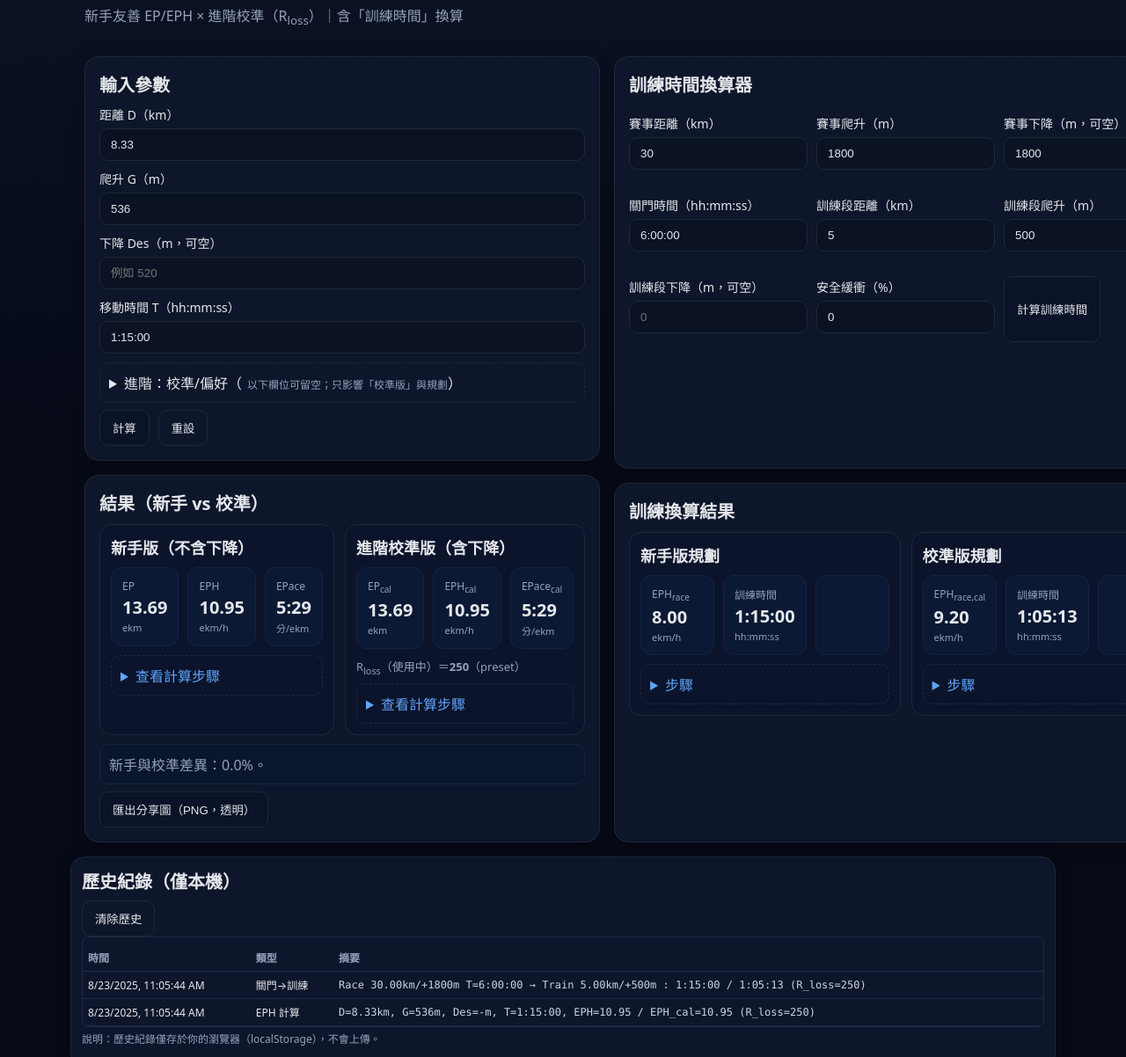
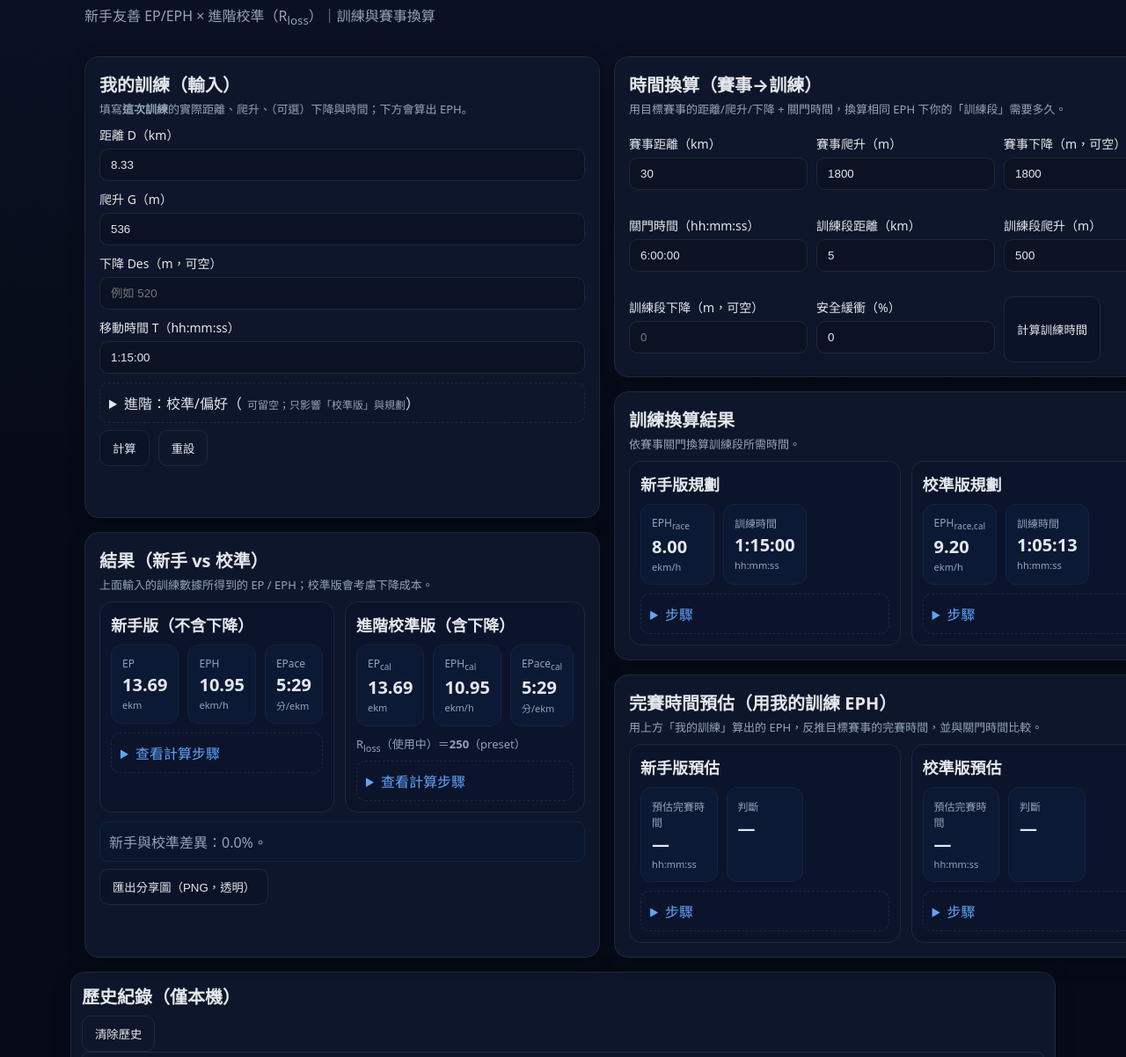
Before and after one commit to maotai11/trail-EPH, a plain HTML site: page index.html in a window 1280 px wide. Shown: the part 59-1261 px from the top of the page at 88% size. Drawn offline with Linux system fonts and the light colour scheme.

Commit message:
Update index.html

```diff
--- a/index.html
+++ b/index.html
@@ -10,18 +10,14 @@
   <link rel="apple-touch-icon" href="icon.png">
   <link rel="stylesheet" href="styles.css" />
   <style>
-    /* 版面調整：兩欄＋每欄堆疊 */
     .two-col{display:grid;gap:16px;grid-template-columns:1fr}
     @media (min-width:980px){.two-col{grid-template-columns:1fr 1fr}}
     .stack{display:grid;gap:16px}
-
-    /* 專有名詞同一行 */
     .label-title{display:flex;align-items:baseline;gap:6px;white-space:nowrap}
     .muted-inline{color:var(--muted);font-size:12px;margin-left:6px}
     .hint-list{color:var(--muted);font-size:13px;line-height:1.6;margin:6px 0 0 16px}
     .hint-list li{margin:2px 0}
-
-    /* 歷史精簡 */
+    .section-tip{color:var(--muted);font-size:13px;margin:-6px 0 10px}
     .history.card{padding:12px}
     .history h2{margin-bottom:6px}
     .history .table th,.history .table td{font-size:12px;padding:6px}
@@ -31,63 +27,34 @@
 <body>
   <header class="container">
     <h1>Trail EPH 計算器（MVP）</h1>
-    <p class="subtitle">新手友善 EP/EPH × 進階校準（R<sub>loss</sub>）｜含「訓練時間」換算</p>
+    <p class="subtitle">新手友善 EP/EPH × 進階校準（R<sub>loss</sub>）｜訓練與賽事換算</p>
   </header>
 
   <!-- 兩欄主體 -->
   <main class="container two-col">
-    <!-- 左欄：輸入參數 → 結果 -->
+    <!-- 左欄：我的訓練 → 結果 -->
     <div class="stack">
-      <!-- 輸入參數 -->
+      <!-- 我的訓練（輸入） -->
       <section class="card">
-        <h2>輸入參數</h2>
+        <h2>我的訓練（輸入）</h2>
+        <p class="section-tip">填寫<strong>這次訓練</strong>的實際距離、爬升、（可選）下降與時間；下方會算出 EPH。</p>
         <div class="form">
-          <label>
-            <div class="label-title">距離 D（km）</div>
-            <input id="dist" type="number" min="0" step="0.01" value="8.33">
-          </label>
-          <label>
-            <div class="label-title">爬升 G（m）</div>
-            <input id="gain" type="number" min="0" step="1" value="536">
-          </label>
-          <label>
-            <div class="label-title">下降 Des（m，可空）</div>
-            <input id="descent" type="number" min="0" step="1" placeholder="例如 520">
-          </label>
-          <label>
-            <div class="label-title">移動時間 T（hh:mm:ss）</div>
-            <input id="time" type="text" value="1:15:00" placeholder="例如 1:10:10">
-          </label>
+          <label><div class="label-title">距離 D（km）</div><input id="dist" type="number" min="0" step="0.01" value="8.33"></label>
+          <label><div class="label-title">爬升 G（m）</div><input id="gain" type="number" min="0" step="1" value="536"></label>
+          <label><div class="label-title">下降 Des（m，可空）</div><input id="descent" type="number" min="0" step="1" placeholder="例如 520"></label>
+          <label><div class="label-title">移動時間 T（hh:mm:ss）</div><input id="time" type="text" value="1:15:00" placeholder="例如 1:10:10"></label>
 
           <details class="mt8">
-            <summary>進階：校準/偏好（<span class="muted-inline">以下欄位可留空；只影響「校準版」與規劃</span>）</summary>
-
+            <summary>進階：校準/偏好（<span class="muted-inline">可留空；只影響「校準版」與規劃</span>）</summary>
             <div class="grid-2 mt8">
-              <label>
-                <div class="label-title">R<sub>loss</sub> 預設</div>
-                <input id="rloss" type="number" min="50" max="1000" step="1" value="250">
-              </label>
-              <label>
-                <div class="label-title">平路參考配速 P<sub>flat</sub><span class="muted-inline">（分/公里）</span></div>
-                <input id="pflat" type="text" value="5:30" placeholder="例如 5:30">
-              </label>
+              <label><div class="label-title">R<sub>loss</sub> 預設</div><input id="rloss" type="number" min="50" max="1000" step="1" value="250"></label>
+              <label><div class="label-title">平路參考配速 P<sub>flat</sub><span class="muted-inline">（分/公里）</span></div><input id="pflat" type="text" value="5:30" placeholder="例如 5:30"></label>
             </div>
-
             <div class="grid-3 mt8">
-              <label>
-                <div class="label-title">下坡時間占比 p<sub>down</sub><span class="muted-inline">（%）</span></div>
-                <input id="pdown" type="number" min="0" max="100" step="0.1" placeholder="例如 28">
-              </label>
-              <label>
-                <div class="label-title">下坡平均配速 P<sub>down</sub><span class="muted-inline">（分/公里，可空）</span></div>
-                <input id="pdownpace" type="text" placeholder="例如 4:15">
-              </label>
-              <label>
-                <div class="label-title">下坡平均坡度 g<sub>down</sub><span class="muted-inline">（%｜若無配速可估）</span></div>
-                <input id="gdown" type="number" min="2" max="30" step="0.5" value="10">
-              </label>
+              <label><div class="label-title">下坡時間占比 p<sub>down</sub><span class="muted-inline">（%）</span></div><input id="pdown" type="number" min="0" max="100" step="0.1" placeholder="例如 28"></label>
+              <label><div class="label-title">下坡平均配速 P<sub>down</sub><span class="muted-inline">（分/公里，可空）</span></div><input id="pdownpace" type="text" placeholder="例如 4:15"></label>
+              <label><div class="label-title">下坡平均坡度 g<sub>down</sub><span class="muted-inline">（%｜若無配速可估）</span></div><input id="gdown" type="number" min="2" max="30" step="0.5" value="10"></label>
             </div>
-
             <details class="mt8">
               <summary>什麼是 R<sub>loss</sub>？</summary>
               <ul class="hint-list">
@@ -97,7 +64,6 @@
                 <li><b>建議：</b>不知道就先用 250；等你累積資料再調整。</li>
               </ul>
             </details>
-
             <div class="hint">若提供 p<sub>down</sub> + P<sub>down</sub> 會以最高可信度校準 R<sub>loss</sub>；否則以 g<sub>down</sub> 估算。</div>
           </details>
 
@@ -111,9 +77,9 @@
       <!-- 結果（新手 vs 校準） -->
       <section class="card">
         <h2>結果（新手 vs 校準）</h2>
+        <p class="section-tip">上面輸入的訓練數據所得到的 EP / EPH；校準版會考慮下降成本。</p>
 
         <div class="cards">
-          <!-- 新手卡 -->
           <div class="result-card" id="basicCard">
             <h3>新手版（不含下降）</h3>
             <div class="numbers">
@@ -121,13 +87,9 @@
               <div><span>EPH</span><strong id="basicEPH">—</strong><small>ekm/h</small></div>
               <div><span>EPace</span><strong id="basicEPace">—</strong><small>分/ekm</small></div>
             </div>
-            <details class="steps">
-              <summary>查看計算步驟</summary>
-              <pre id="basicSteps">—</pre>
-            </details>
+            <details class="steps"><summary>查看計算步驟</summary><pre id="basicSteps">—</pre></details>
           </div>
 
-          <!-- 校準卡 -->
           <div class="result-card" id="calCard">
             <h3>進階校準版（含下降）</h3>
             <div class="numbers">
@@ -136,16 +98,12 @@
               <div><span>EPace<sub>cal</sub></span><strong id="calEPace">—</strong><small>分/ekm</small></div>
             </div>
             <div class="meta" id="calMeta">R<sub>loss</sub>（使用中）＝—（—）</div>
-            <details class="steps">
-              <summary>查看計算步驟</summary>
-              <pre id="calSteps">—</pre>
-            </details>
+            <details class="steps"><summary>查看計算步驟</summary><pre id="calSteps">—</pre></details>
           </div>
         </div>
 
         <div class="delta" id="deltaNote">—</div>
 
-        <!-- 分享圖 -->
         <div class="actions">
           <button id="shareBtn">匯出分享圖（PNG，透明）</button>
           <a id="downloadLink" class="ghost" style="display:none"></a>
@@ -154,11 +112,11 @@
       </section>
     </div>
 
-    <!-- 右欄：訓練時間換算器（輸入） → 訓練換算結果 -->
+    <!-- 右欄：賽事→訓練（輸入） → 訓練換算結果 → 完賽預估 -->
     <div class="stack">
-      <!-- 訓練輸入 -->
       <section class="card">
-        <h2>訓練時間換算器</h2>
+        <h2>時間換算（賽事→訓練）</h2>
+        <p class="section-tip">用目標賽事的距離/爬升/下降 + 關門時間，換算相同 EPH 下你的「訓練段」需要多久。</p>
         <div class="form grid-3">
           <label><div class="label-title">賽事距離（km）</div><input id="raceD" type="number" min="0" step="0.01" value="30"></label>
           <label><div class="label-title">賽事爬升（m）</div><input id="raceG" type="number" min="0" step="1" value="1800"></label>
@@ -172,33 +130,48 @@
         </div>
       </section>
 
-      <!-- 訓練結果 -->
       <section class="card">
         <h2>訓練換算結果</h2>
+        <p class="section-tip">依賽事關門換算訓練段所需時間。</p>
         <div class="cards">
           <div class="result-card">
             <h3>新手版規劃</h3>
             <div class="numbers">
               <div><span>EPH<sub>race</sub></span><strong id="raceBasicEPH">—</strong><small>ekm/h</small></div>
               <div><span>訓練時間</span><strong id="trainBasicTime">—</strong><small>hh:mm:ss</small></div>
-              <div></div>
             </div>
-            <details class="steps">
-              <summary>步驟</summary>
-              <pre id="planBasicSteps">—</pre>
-            </details>
+            <details class="steps"><summary>步驟</summary><pre id="planBasicSteps">—</pre></details>
           </div>
           <div class="result-card">
             <h3>校準版規劃</h3>
             <div class="numbers">
               <div><span>EPH<sub>race,cal</sub></span><strong id="raceCalEPH">—</strong><small>ekm/h</small></div>
               <div><span>訓練時間</span><strong id="trainCalTime">—</strong><small>hh:mm:ss</small></div>
-              <div></div>
             </div>
-            <details class="steps">
-              <summary>步驟</summary>
-              <pre id="planCalSteps">—</pre>
-            </details>
+            <details class="steps"><summary>步驟</summary><pre id="planCalSteps">—</pre></details>
+          </div>
+        </div>
+      </section>
+
+      <section class="card">
+        <h2>完賽時間預估（用我的訓練 EPH）</h2>
+        <p class="section-tip">用上方「我的訓練」算出的 EPH，反推目標賽事的完賽時間，並與關門時間比較。</p>
+        <div class="cards">
+          <div class="result-card">
+            <h3>新手版預估</h3>
+            <div class="numbers">
+              <div><span>預估完賽時間</span><strong id="predBasicTime">—</strong><small>hh:mm:ss</small></div>
+              <div><span>判斷</span><strong id="predBasicNote">—</strong><small></small></div>
+            </div>
+            <details class="steps"><summary>步驟</summary><pre id="predBasicSteps">—</pre></details>
+          </div>
+          <div class="result-card">
+            <h3>校準版預估</h3>
+            <div class="numbers">
+              <div><span>預估完賽時間</span><strong id="predCalTime">—</strong><small>hh:mm:ss</small></div>
+              <div><span>判斷</span><strong id="predCalNote">—</strong><small></small></div>
+            </div>
+            <details class="steps"><summary>步驟</summary><pre id="predCalSteps">—</pre></details>
           </div>
         </div>
       </section>
@@ -217,7 +190,6 @@
     <p>© 2025 Trail EPH. 這是 MVP 原型。計算以你輸入為準，請善用「查看計算步驟」。</p>
   </footer>
 
-  <!-- 單檔 JS（無 import），本機開檔可直接執行 -->
   <script src="main.js"></script>
 </body>
 </html>
```
